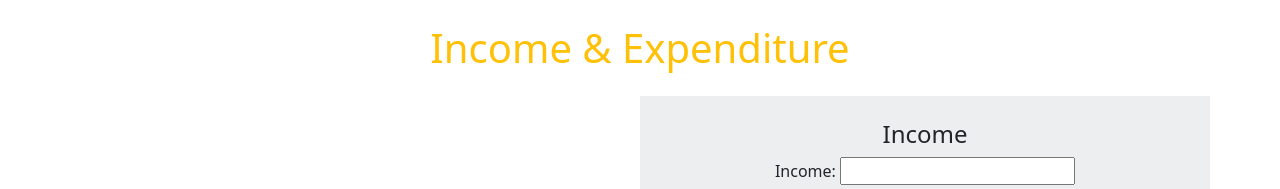
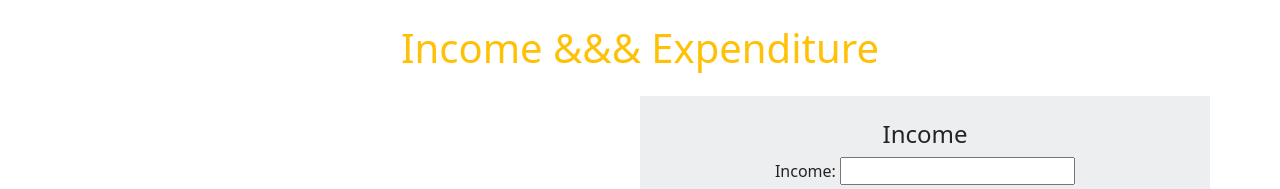
Before and after one commit to AfsanaAbsar/income-expenditure, a plain HTML site: page index.html in a window 1280 px wide. Shown: the top 189 px of the page. Drawn offline with nearby package versions, Linux system fonts and the light colour scheme.

Commit message:
title done"

```diff
--- a/index.html
+++ b/index.html
@@ -5,7 +5,7 @@
     <meta charset="UTF-8">
     <meta http-equiv="X-UA-Compatible" content="IE=edge">
     <meta name="viewport" content="width=device-width, initial-scale=1.0">
-    <title>Income and Expenditure</title>
+    <title>Income && Expenditure</title>
 
     <!-- bootstrap css link -->
     <link href="https://cdn.jsdelivr.net/npm/bootstrap@5.1.3/dist/css/bootstrap.min.css" rel="stylesheet"
@@ -15,7 +15,7 @@
 
 <body>
     <!-- heading -->
-    <h1 class="text-center text-warning mt-4 mb-4"> Income & Expenditure
+    <h1 class="text-center text-warning mt-4 mb-4"> Income &&& Expenditure
     </h1>
     <!-- main section -->
     <div class="container">
```
